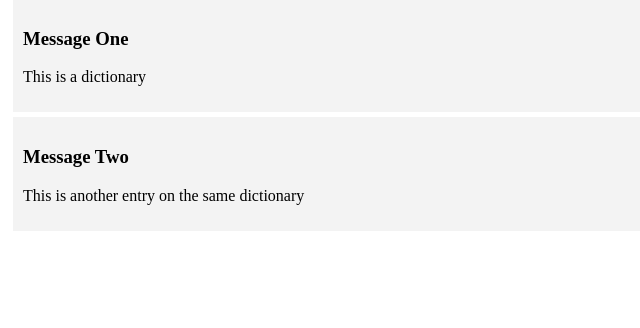
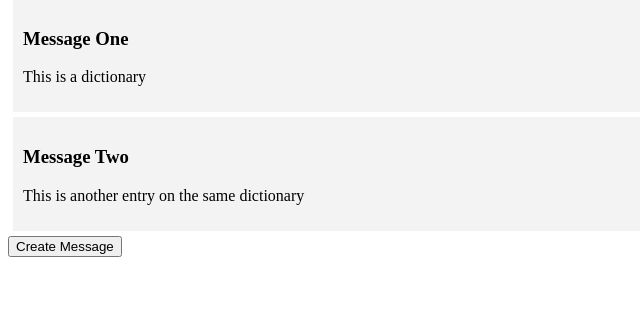
Before and after one commit to Corbanez97/web_forms_flask, a Flask app: page /messages/ in a window 1280 px wide. Shown: the part 154-482 px from the top of the page, without its empty margins (0-640 px from the left). Run offline with Flask 2, Linux system fonts and the light colour scheme.

Commit message:
Message/Create page+button link; App route Create

```diff
--- a/app.py
+++ b/app.py
@@ -89,5 +89,9 @@ def messages():
                 ]
     return render_template("messages.html", messages = messages)
 
+@app.route('/create/', methods = ('GET', 'POST')) #This adds a POST method. Therefore, this page is capable of submiting data
+def create():
+    return render_template('create.html')
+
 if __name__ == '__main__':
     app.run(debug = True)
--- a/templates/messages.html
+++ b/templates/messages.html
@@ -8,4 +8,7 @@
             <p>{{ message['body'] }}</p>
         </div>
     {% endfor %}
+    <a href="{{ url_for('create') }}">
+        <button>Create Message</button>
+    </a>
 {% endblock %}
```
Also changed, not shown: templates/create.html (added, +23 -0 lines).
